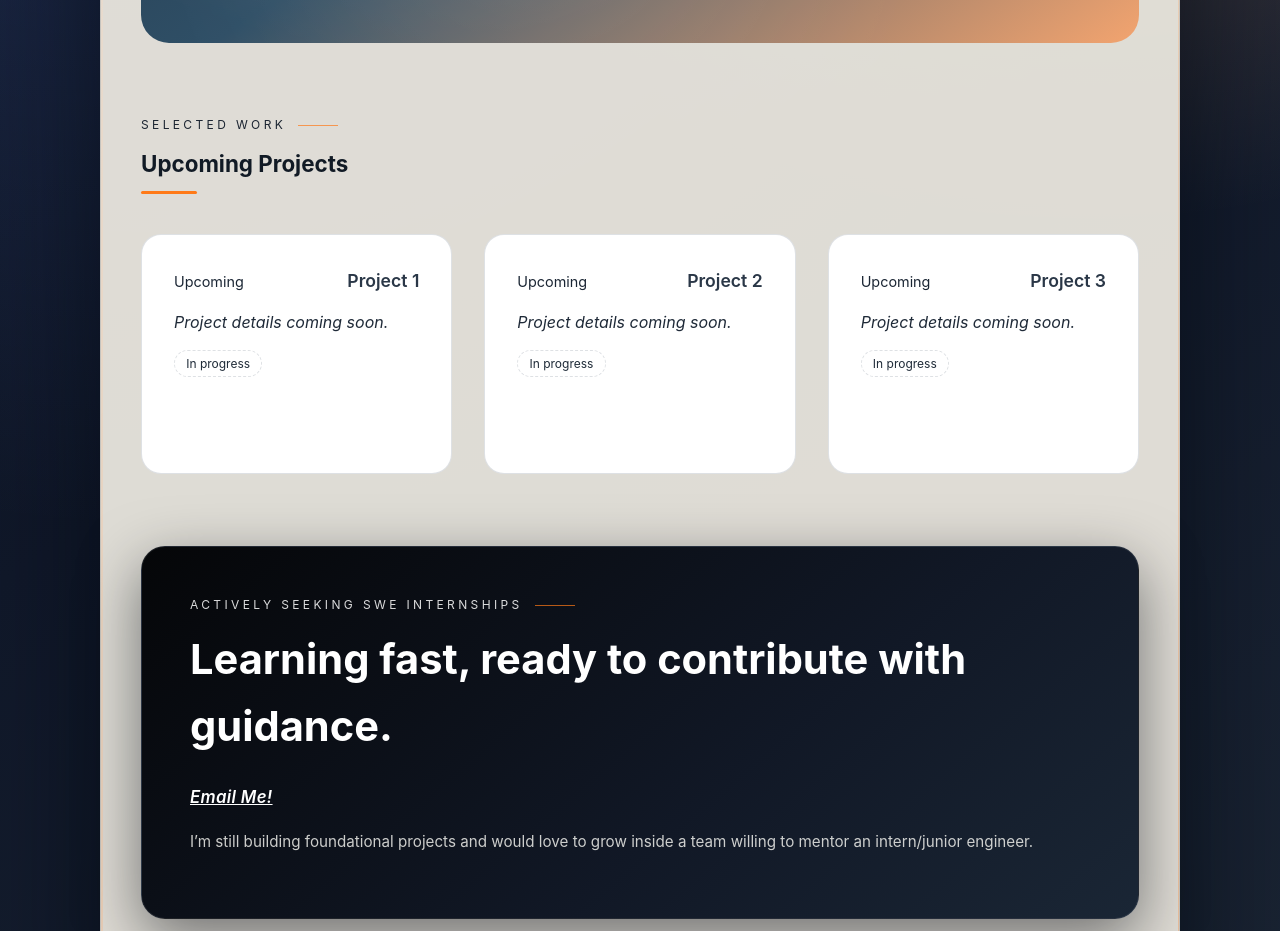
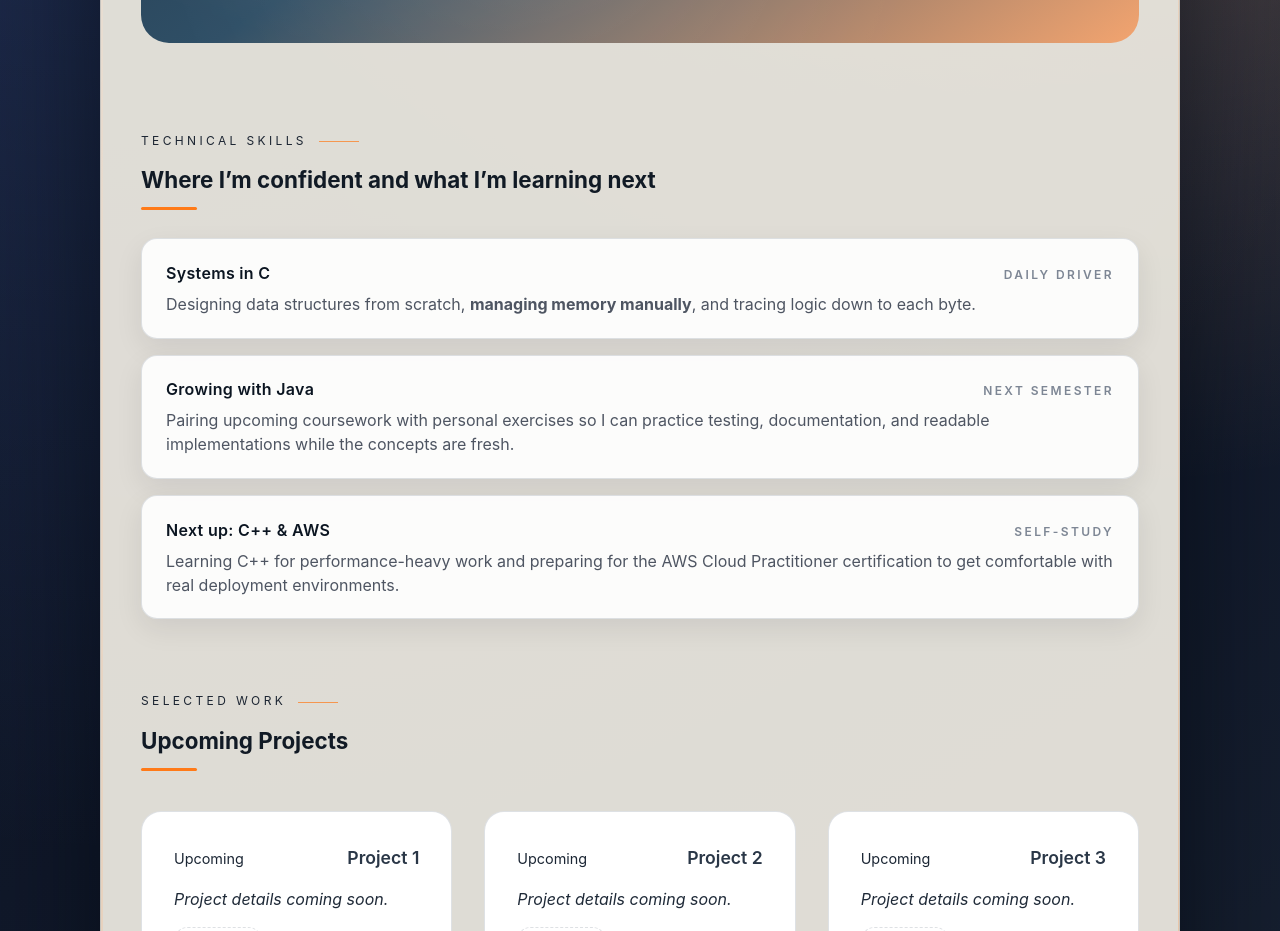
Before and after one commit to polter-dev/polter-dev.github.io, a React (Vite) app: page / in a window 1280 px wide. Shown: the part 920-1851 px from the top of the page. Built offline with nearby package versions, Linux system fonts and the light colour scheme.

Commit message:
add techincal skill boxes to be on the front page

```diff
--- a/src/App.tsx
+++ b/src/App.tsx
@@ -41,6 +41,44 @@ function App() {
           <img src={headshot} alt="Marcus — Computer Science Student at the University of Central Florida" loading="lazy" />
         </figure>
       </header>
+
+      <section className="skills" id="skills" aria-label="Technical skills">
+        <div className="section-heading">
+          <p className="eyebrow">Technical skills</p>
+          <h2>Where I’m confident and what I’m learning next</h2>
+        </div>
+        <ul className="skill-list">
+          <li className="skill-item">
+            <div className="skill-title">
+              <span>Systems in C</span>
+              <small>Daily driver</small>
+            </div>
+          <p>
+            Designing data structures from scratch, <strong>managing memory manually</strong>, and tracing logic down to each byte.
+          </p>
+          </li>
+          <li className="skill-item">
+            <div className="skill-title">
+              <span>Growing with Java</span>
+              <small>Next semester</small>
+            </div>
+            <p>
+              Pairing upcoming coursework with personal exercises so I can practice testing, documentation, and
+              readable implementations while the concepts are fresh.
+            </p>
+          </li>
+          <li className="skill-item">
+            <div className="skill-title">
+              <span>Next up: C++ & AWS</span>
+              <small>Self-study</small>
+            </div>
+            <p>
+              Learning C++ for performance-heavy work and preparing for the AWS Cloud Practitioner certification to get
+              comfortable with real deployment environments.
+            </p>
+          </li>
+        </ul>
+      </section>
 
       <section className="projects" id="work" aria-label="Selected projects">
         <div className="section-heading">
```
